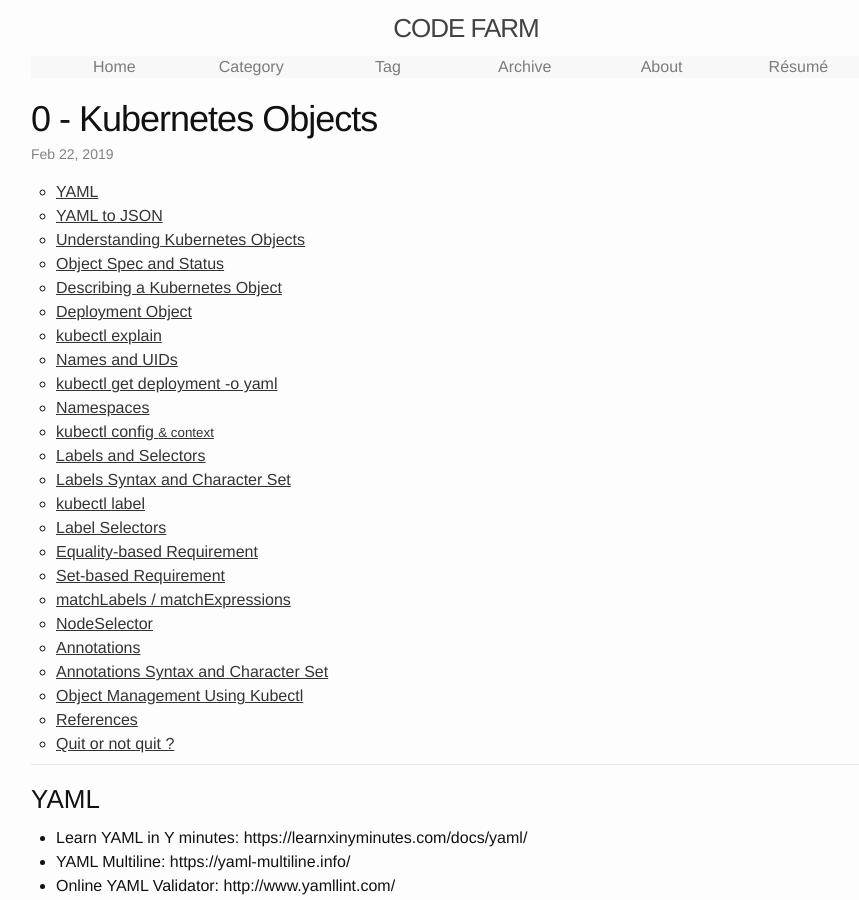
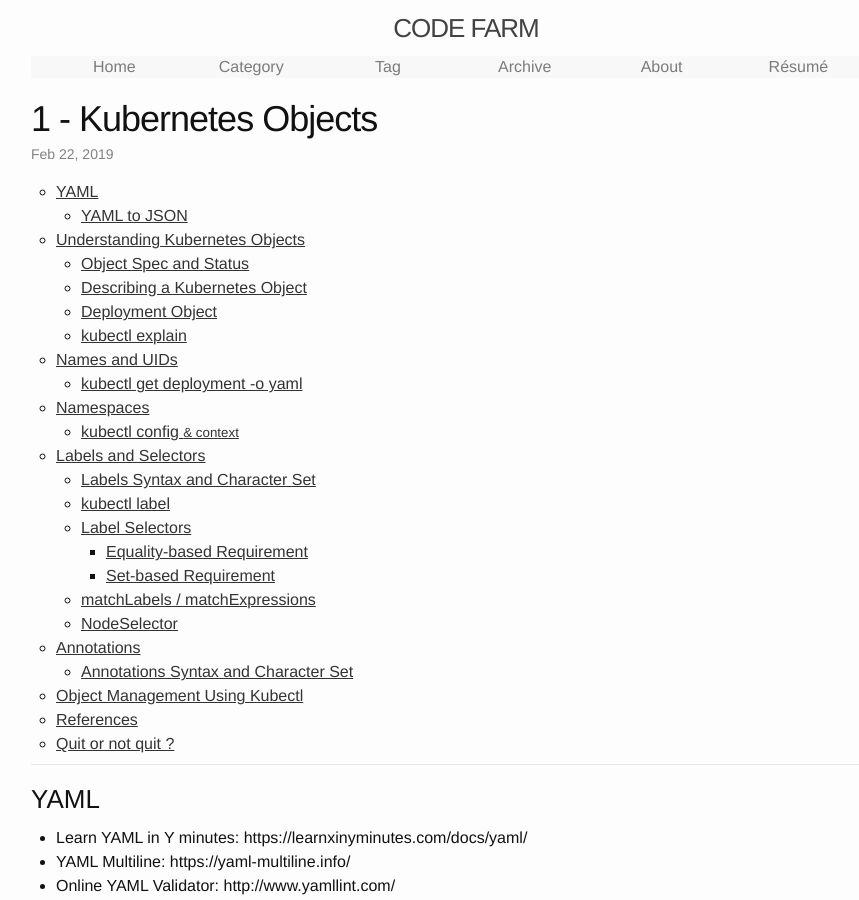
Before and after one commit to ousiax/ousiax.github.io, a Jekyll site: the page built from _posts/2019-02-22-kubernetes-crash-course-1.md, in a window 1280 px wide and 900 px high. Shown: the whole window, without its empty margins (174-1033 px from the left). Built offline with Jekyll 4.4.1, drawn with Linux system fonts in a browser that asks for light colours.

Commit message:
Add 2019-02-22-kubernetes-crash-course-1.md

````diff
--- a/_posts/2019-02-22-kubernetes-crash-course-1.md
+++ b/_posts/2019-02-22-kubernetes-crash-course-1.md
@@ -1,6 +1,6 @@
 ---
 layout: post
-title: 0 - Kubernetes Objects
+title: 1 - Kubernetes Objects
 date: 2019-02-22 17:55:05 +0800
 categories: ['Kubernetes']
 tags: ['Kubernetes']
@@ -20,7 +20,7 @@ tags: ['Kubernetes']
 - `string`, `number`, `bool`, `null`
 - `object`/`map`, `array`/`list`
 
-### YAML to JSON
+#### YAML to JSON
 
 ```yaml
 ---
@@ -71,20 +71,20 @@ folded_style: >
     - The policies around how those applications behave, such as restart policies, upgrades, and fault-tolerance
 - A Kubernetes object is a “record of intent”–once you create the object, the Kubernetes system will constantly work to ensure that object exists. By creating an object, you’re effectively telling the Kubernetes system what you want your cluster’s workload to look like; this is your cluster’s desired state.
 
-### Object Spec and Status
+#### Object Spec and Status
 
 - Every Kubernetes object includes two nested object fields that govern the object’s configuration: the object **spec** and the object **status**.
 - The **spec**, which you must provide, describes your **desired state** for the object–the characteristics that you want the object to have.
 - The **status** describes the **actual state** of the object, and is supplied and updated by the Kubernetes system.
 - At any given time, the Kubernetes Control Plane actively manages an object’s actual state to match the desired state you supplied.
 
-### Describing a Kubernetes Object
+#### Describing a Kubernetes Object
 
 - When you create an object in Kubernetes, you must provide the object spec that describes its desired state, as well as some basic information about the object (such as a name).
 - When you use the Kubernetes API to create the object (either directly or via `kubectl`), that API request must include that information as JSON in the request body.
 - Most often, you provide the information to `kubectl` in a `.yaml` file. `kubectl` converts the information to JSON when making the API request.
 
-### Deployment Object
+#### Deployment Object
 
 ```yaml
 # kubectl create deployment nginx --image=nginx:1.15.8 --dry-run -o yaml
@@ -109,7 +109,7 @@ spec:
 status: {}
 ```
 
-### kubectl explain
+#### kubectl explain
 
 ```sh
 $ kubectl explain --help
@@ -132,7 +132,7 @@ $ kubectl explain pod.spec.containers
 - UIDs are Kubernetes systems-generated string to uniquely identify objects.
 - Every object created over the whole lifetime of a Kubernetes cluster has a distinct UID. It is intended to distinguish between historical occurrences of similar entities.
 
-### kubectl get deployment -o yaml
+#### kubectl get deployment -o yaml
 
 ```yaml
 $ kubectl create deployment nginx --image=nginx:1.15.8
@@ -172,7 +172,7 @@ status:
     # Not in a namespace
     $ kubectl api-resources --namespaced=false
     ```
-### kubectl config <small>& context</small>
+#### kubectl config <small>& context</small>
 
 ```sh
 # Show the configuration information associated with the current context
@@ -222,7 +222,7 @@ namespace "foobar" deleted
 - Each object can have a set of key/value labels defined.
 - Each Key must be unique for a given object.
 
-### Labels Syntax and Character Set
+#### Labels Syntax and Character Set
 
 - Valid label keys have two segments: an optional prefix and name, separated by a slash (/).
     - The name segment is required and must be 63 characters or less, beginning and ending with an alphanumeric character ([a-z0-9A-Z]) with dashes (-), underscores (\_), dots (.), and alphanumerics between.
@@ -231,7 +231,7 @@ namespace "foobar" deleted
     - The kubernetes.io/ and k8s.io/ prefixes are reserved for Kubernetes core components.
 - Valid label values must be 63 characters or less and must be empty or begin and end with an alphanumeric character ([a-z0-9A-Z]) with dashes (-), underscores (\_), dots (.), and alphanumerics between.
 
-### kubectl label
+#### kubectl label
 
 ```sh
 $ kubectl create deployment nginx --image=nginx:1.15
@@ -275,7 +275,7 @@ NAME       READY   UP-TO-DATE   AVAILABLE   AGE
 nginx-qa   1/1     1            1           8m46s
 ```
 
-### Label Selectors
+#### Label Selectors
 
 - Unlike names and UIDs, labels do not provide uniqueness. In general, we expect many objects to carry the same label(s).
 - Via a label selector, the client/user can **identify a set of objects**.
@@ -283,7 +283,7 @@ nginx-qa   1/1     1            1           8m46s
 - The API currently supports two types of selectors: **equality-based** and **set-based**.
 - A label selector can be made of multiple requirements which are comma-separated, and the comma separator acts as a logical **AND (&&)** operator.
 
-### Equality-based Requirement
+##### Equality-based Requirement
 
 - Equality- or inequality-based requirements allow filtering by label keys and values.
 - Matching objects must satisfy all of the specified label constraints, though they may have additional labels as well.
@@ -297,7 +297,7 @@ environment = production
 tier != frontend
 ```
 
-### Set-based Requirement
+##### Set-based Requirement
 
 - Set-based label requirements allow filtering keys according to a set of values.
 - Three kinds of operators are supported: `in`, `notin` and `exists` (only the key identifier).
@@ -314,7 +314,7 @@ partition
 !partition
 ```
 
-### matchLabels / matchExpressions
+#### matchLabels / matchExpressions
 
 - **matchLabels** is a map of **{key,value}** pairs.
     - A single {key,value} in the matchLabels map is equivalent to an element of matchExpressions, whose key field is "**key**", the operator is "**In**", and the values array contains only "value".
@@ -333,7 +333,7 @@ selector:
     - {key: environment, operator: NotIn, values: [dev]}
 ```
 
-### NodeSelector
+#### NodeSelector
 
 ```yaml
 # kubectl explain pod.spec.nodeSelector
@@ -367,7 +367,7 @@ spec:
 status:
 ```
 
-### Annotations Syntax and Character Set
+#### Annotations Syntax and Character Set
 
 - Annotations are key/value pairs.
 - Valid annotation keys have two segments: an optional prefix and name, separated by a slash (/).
````
